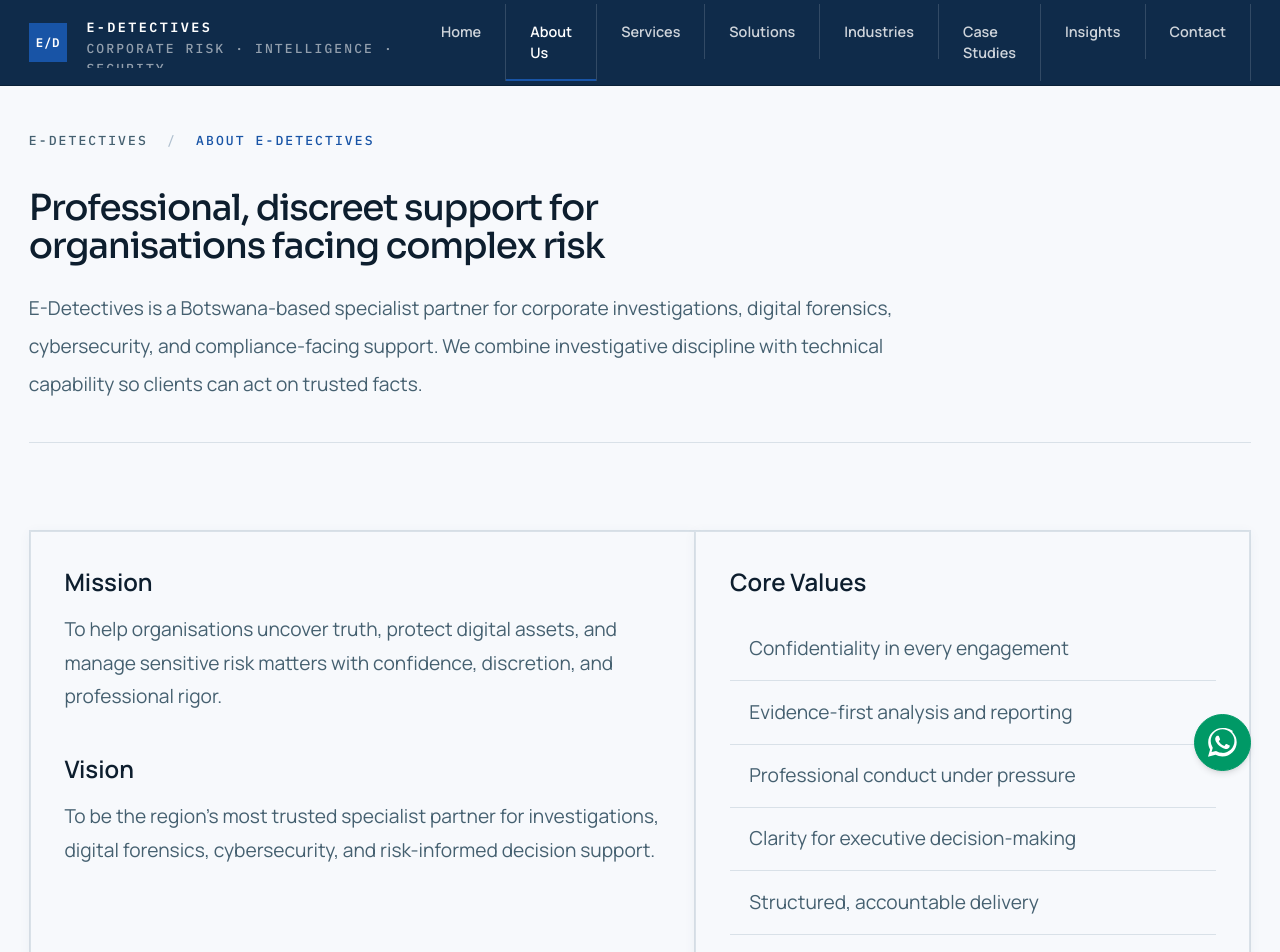
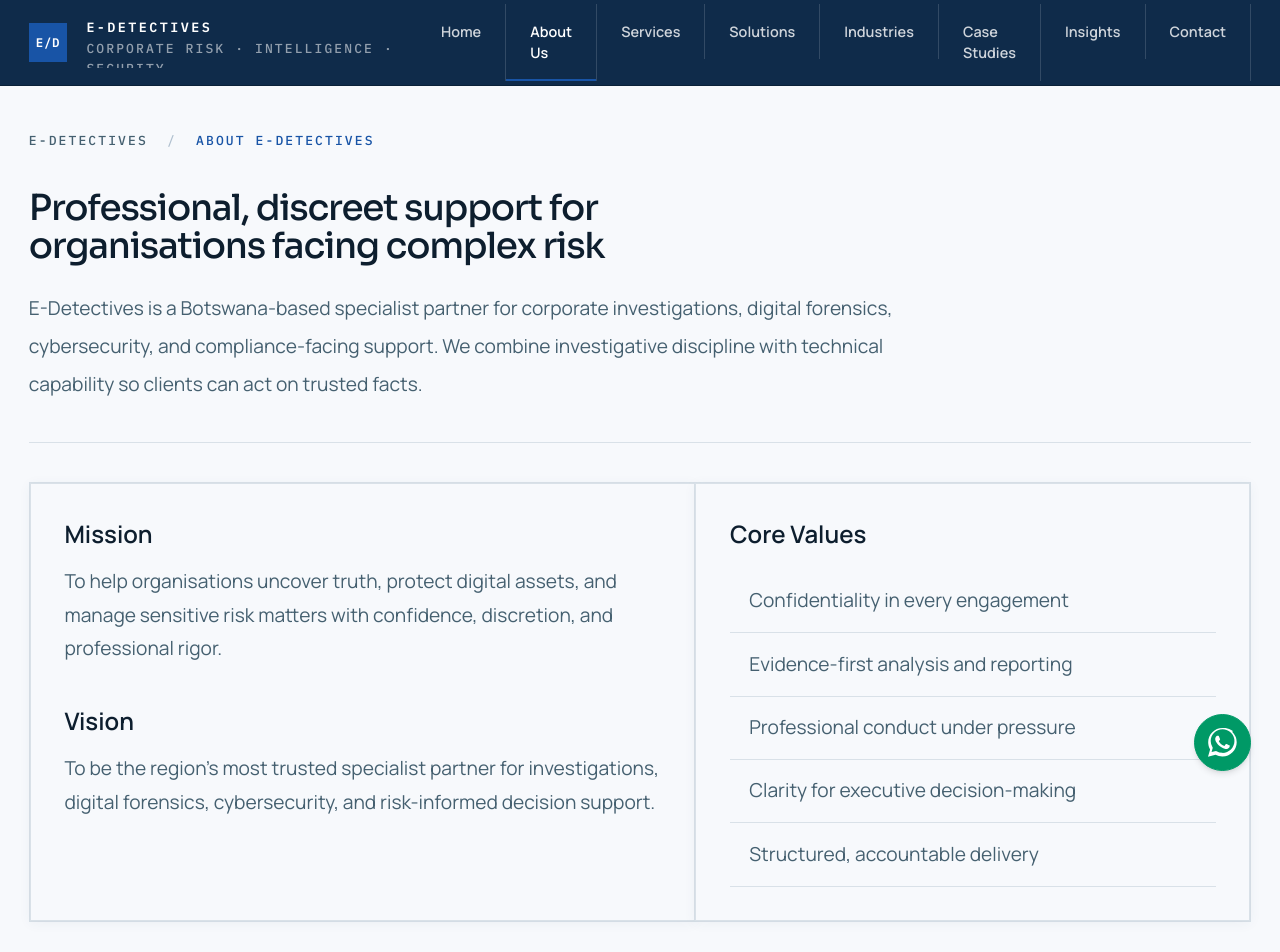
Before and after one commit to smitster1403/edetectives, a Next.js app: page /about in a window 1280 px wide. Shown: the top 952 px of the page. Built offline with nearby package versions, Linux system fonts and the light colour scheme.

Commit message:
closed up large gaps between the page hero and the page body for all pages that are implemented the page-hero component.

```diff
--- a/app/globals.css
+++ b/app/globals.css
@@ -75,6 +75,18 @@
 
 @media (min-width: 768px) {
   .section-space { padding-block: 4.5rem; }
+}
+
+/* Tighter top padding on the first section after a PageHero */
+.page-hero + section,
+.page-hero + div > section:first-child {
+  padding-block-start: 1.5rem;
+}
+@media (min-width: 768px) {
+  .page-hero + section,
+  .page-hero + div > section:first-child {
+    padding-block-start: 2rem;
+  }
 }
 
 /* ─── Typography ─────────────────────────────────────────────────────── */
--- a/components/page-hero.tsx
+++ b/components/page-hero.tsx
@@ -6,7 +6,7 @@
 
 export function PageHero({ kicker, title, summary }: PageHeroProps) {
   return (
-    <section className="page-shell pt-12 pb-0">
+    <section className="page-hero page-shell pt-12 pb-0">
 
       {/* Breadcrumb */}
       <div className="flex items-center gap-4 pb-8">
```
